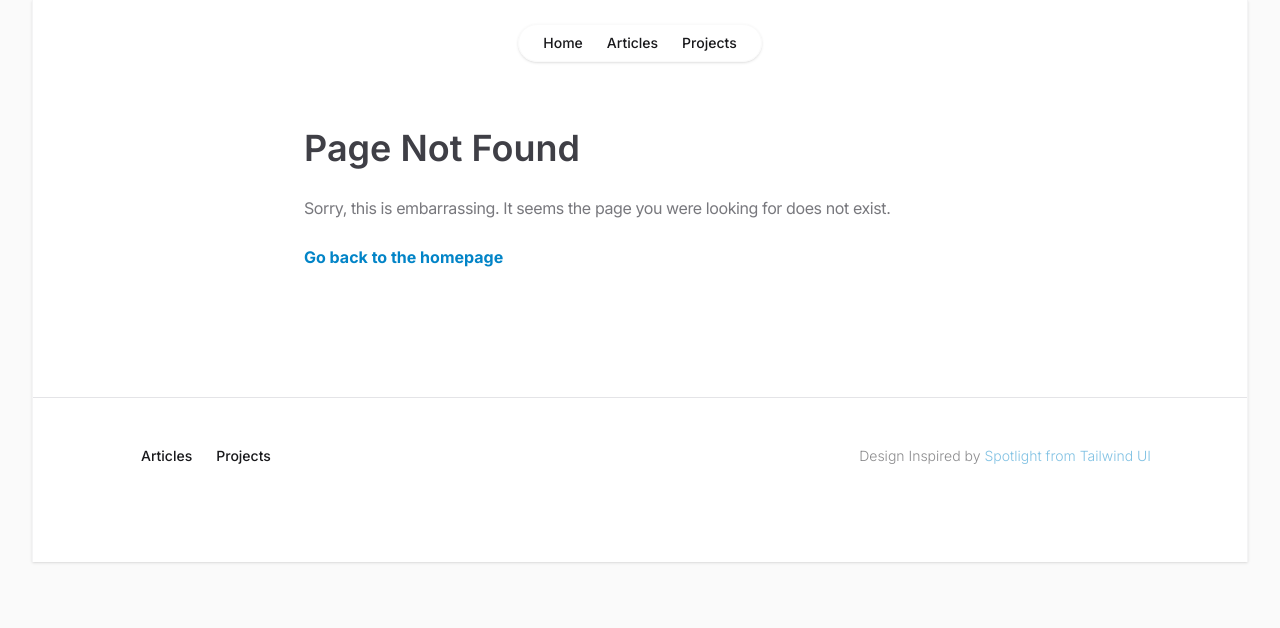
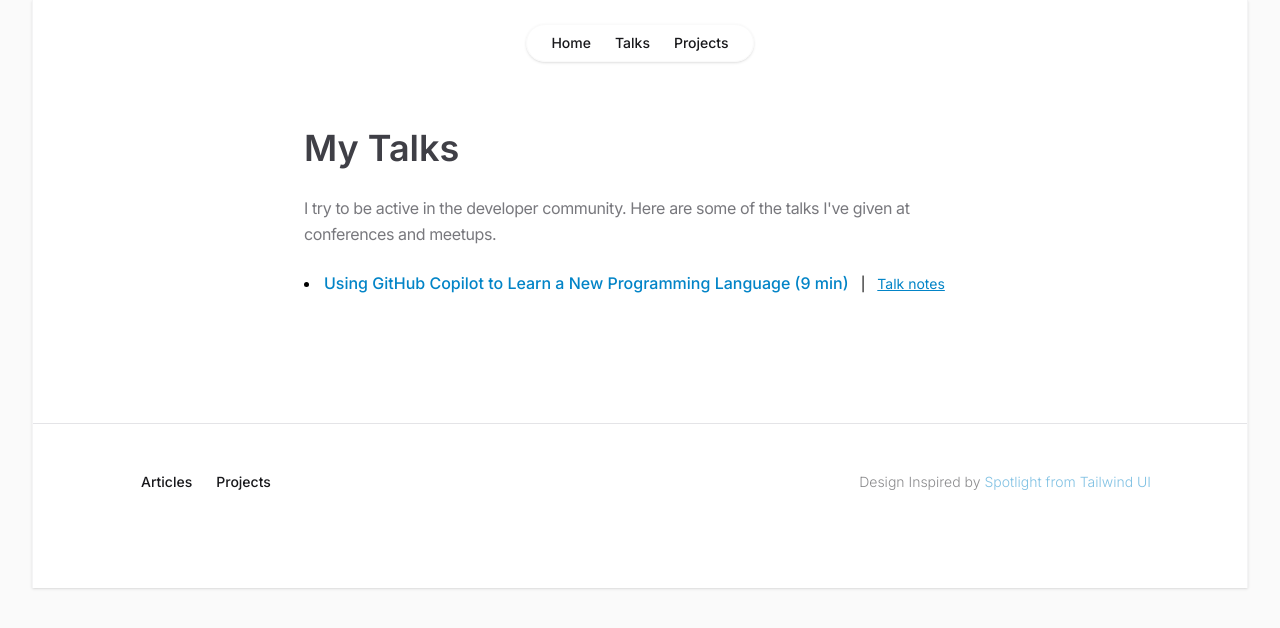
Before and after one commit to lucasamonrc/lucasamonrc.dev, a Next.js app: page /talks in a window 1280 px wide. Before the commit this address had no page. Shown: the top 628 px of the page. Built offline with nearby package versions, Linux system fonts and the light colour scheme.

Commit message:
Add talks section and hide articles for now

```diff
--- a/src/app/page.tsx
+++ b/src/app/page.tsx
@@ -22,7 +22,6 @@ async function getData() {
   const response = await fetch(
     "https://api.github.com/users/lucasamonrc/repos?direction=desc&sort=pushed&page=1&per_page=3",
     {
-      cache: "no-store",
       headers: {
         Authorization: `Bearer ${process.env.GITHUB_API_TOKEN}`,
       },
--- /dev/null
+++ b/src/app/talks/page.tsx
@@ -0,0 +1,46 @@
+import { Metadata } from "next";
+import content from "@/content/talks.json";
+
+export const metadata: Metadata = {
+  title: "Lucas Castro | Talks",
+};
+
+export default function Talks() {
+  return (
+    <main className="md:px-12 px-4 lg:px-24 flex flex-col gap-16">
+      <section className="flex items-center justify-center gap-16">
+        <div className="max-w-2xl w-full flex flex-col gap-6">
+          <h1 className="text-4xl font-semibold leading-tight text-zinc-700">
+            My Talks
+          </h1>
+          <p className="text-zinc-700/70 leading-relaxed tracking-tight">
+            I try to be active in the developer community. Here are some of the
+            talks I&apos;ve given at conferences and meetups.
+          </p>
+
+          <ul className="list-disc list-inside">
+            {content.map((talk) => (
+              <li className="text-sm" key={talk.id}>
+                <a
+                  href={talk.video}
+                  className="text-sky-600 font-medium mr-3 text-base transition-colors hover:text-sky-800"
+                  target="_blank"
+                >
+                  {talk.title}
+                </a>
+                <span>|</span>
+                <a
+                  href={talk.notes}
+                  className="ml-3 text-sm underline text-sky-600"
+                  target="_blank"
+                >
+                  Talk notes
+                </a>
+              </li>
+            ))}
+          </ul>
+        </div>
+      </section>
+    </main>
+  );
+}
--- a/src/components/Footer.tsx
+++ b/src/components/Footer.tsx
@@ -1,10 +1,15 @@
+import Link from "next/link";
+
 export function Footer() {
   return (
     <footer className="mt-32 border-t border-zinc-200 md:px-12 px-4 lg:px-24 pt-10 pb-16 flex flex-col md:flex-row justify-between items-center">
       <nav>
         <ul className="flex">
+          {/* <li className="px-3 py-2 font-medium text-zinc-900 cursor-pointer hover:text-sky-600 transition-colors text-sm">
+            <a href="https://blog.lucasamonrc.dev">Articles</a>
+          </li> */}
           <li className="px-3 py-2 font-medium text-zinc-900 cursor-pointer hover:text-sky-600 transition-colors text-sm">
-            <a href="https://blog.lucasamonrc.dev">Articles</a>
+            <Link href="/talks">Articles</Link>
           </li>
           <li className="pl-3 py-2 font-medium text-zinc-900 cursor-pointer hover:text-sky-600 transition-colors text-sm">
             <a href="https://github.com/lucasamonrc?tab=repositories">
--- a/src/components/Header.tsx
+++ b/src/components/Header.tsx
@@ -8,8 +8,11 @@ export function Header() {
           <li className="px-3 py-2 font-medium text-zinc-900 cursor-pointer hover:text-sky-600 transition-colors text-sm">
             <Link href="/">Home</Link>
           </li>
+          {/* <li className="px-3 py-2 font-medium text-zinc-900 cursor-pointer hover:text-sky-600 transition-colors text-sm">
+            <a href="https://blog.lucasamonrc.dev">Articles</a>
+          </li> */}
           <li className="px-3 py-2 font-medium text-zinc-900 cursor-pointer hover:text-sky-600 transition-colors text-sm">
-            <a href="https://blog.lucasamonrc.dev">Articles</a>
+            <Link href="/talks">Talks</Link>
           </li>
           <li className="px-3 py-2 font-medium text-zinc-900 cursor-pointer hover:text-sky-600 transition-colors text-sm">
             <a href="https://github.com/lucasamonrc?tab=repositories">
--- /dev/null
+++ b/src/content/talks.json
@@ -0,0 +1,8 @@
+[
+  {
+    "id": 1,
+    "title": "Using GitHub Copilot to Learn a New Programming Language (9 min)",
+    "video": "https://www.youtube.com/watch?v=BKbXrQ0z-FY",
+    "notes": "https://lucasamonrc.notion.site/Using-GitHub-Copilot-to-Learn-a-New-Programming-Language-628798370d784008a5a3e14f3280252c?pvs=4"
+  }
+]
```
Also changed, not shown: src/app/not-found.tsx (+0 -9 lines), src/content/social-links.tsx (+6 -6 lines).
